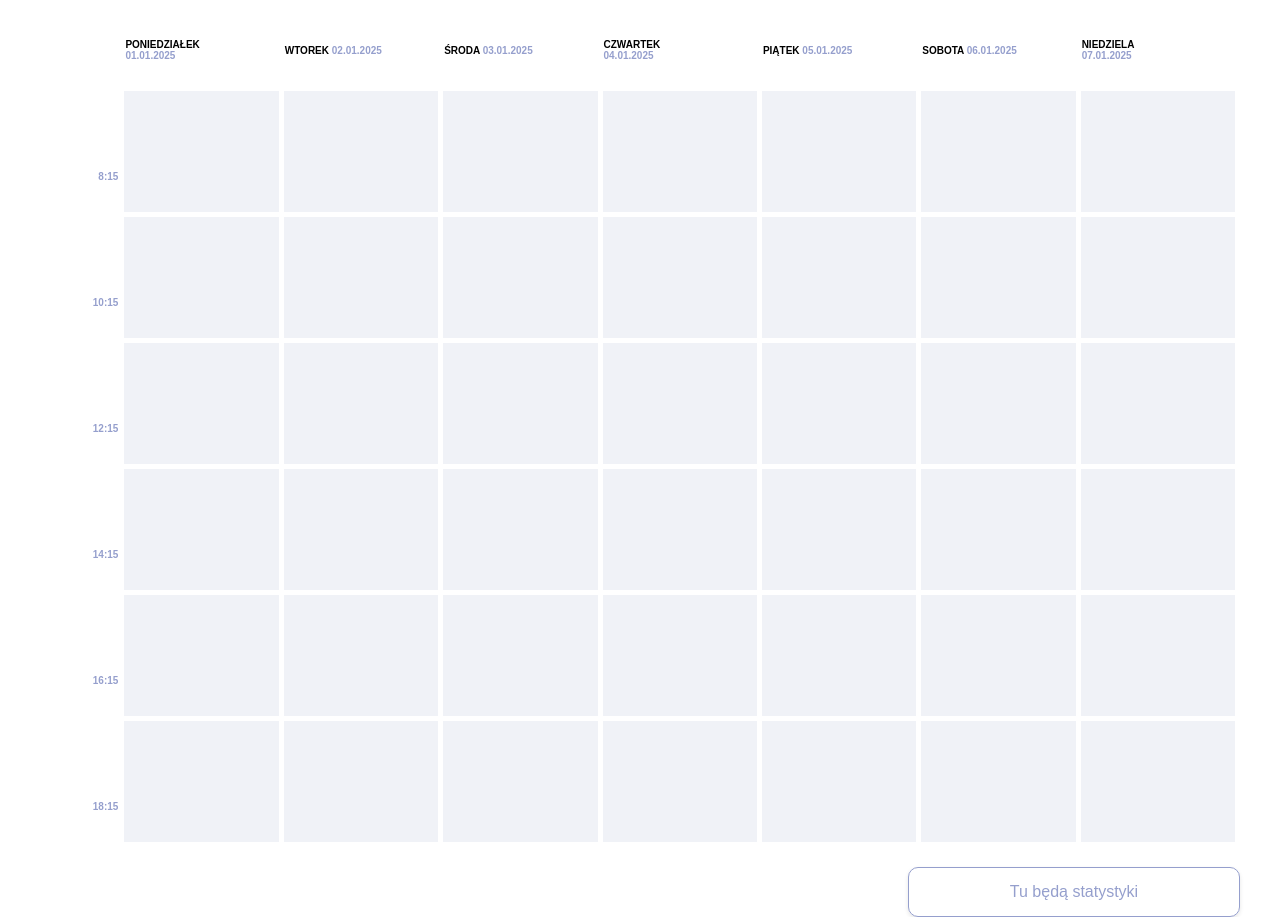
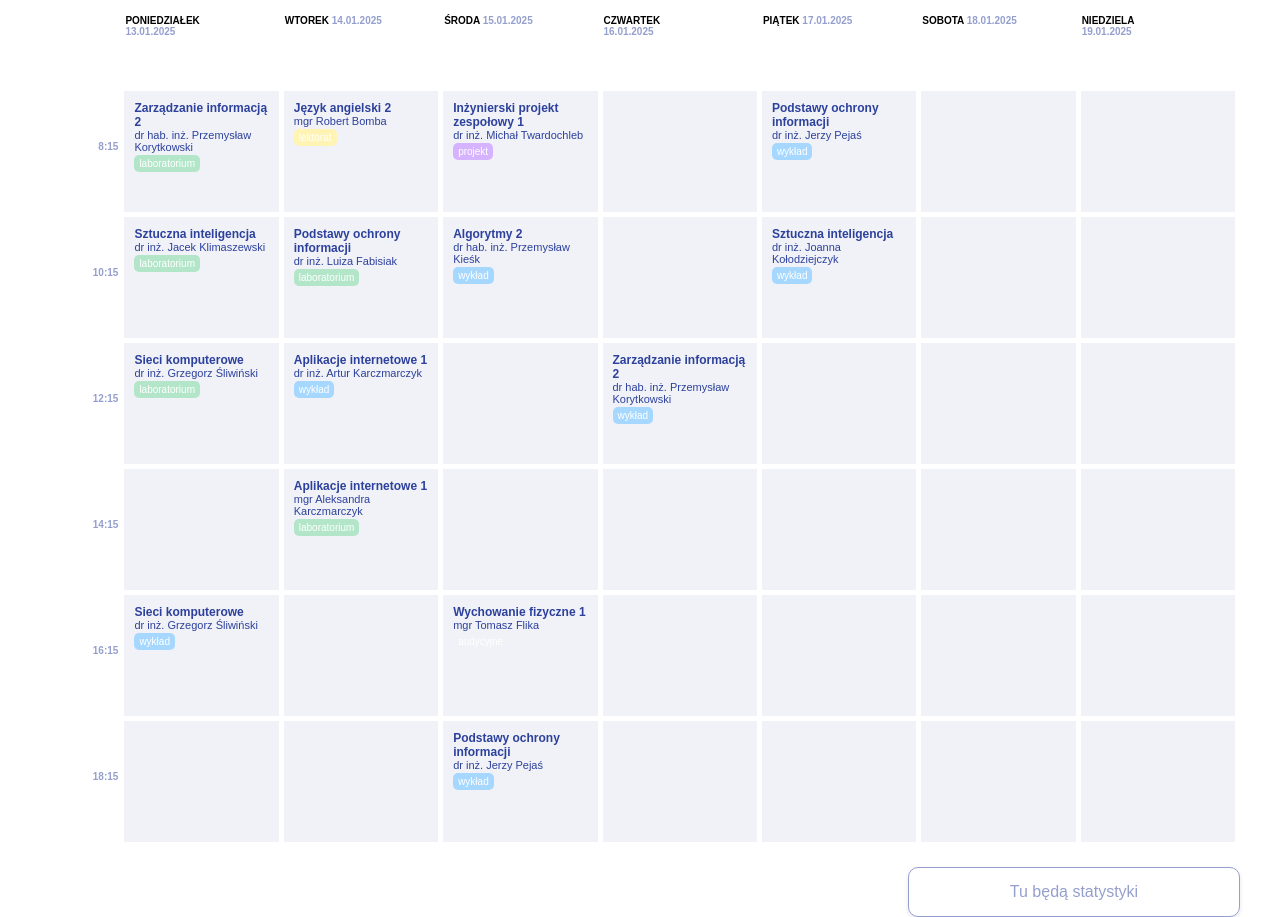
Before and after one commit to exITnerd/Skibidi-GPT, a PHP site: template schedule-app/src/Views/schedule/one_tab_week.php in a window 1280 px wide. Run offline with PHP 8.4, Linux system fonts and the light colour scheme; the template is opened without the code that fills it, so the values that code supplies are empty.

Commit message:
widok_tydzień
sztywniutki widok na tydzień

```diff
--- a/schedule-app/src/Views/schedule/one_tab_week.php
+++ b/schedule-app/src/Views/schedule/one_tab_week.php
@@ -28,6 +28,7 @@
         padding: 10px;
         width: 100px;
         height: 70px;
+        vertical-align: top;
     }
     th {
         background-color: #ffffff;
@@ -70,65 +71,85 @@
         text-align: center;
         color: #959FCD;
     }
+    .subject {
+        font-weight: bold;
+        color: #2D419C;
+        font-size: 12px;
+    }
+    .tutor {
+        font-size: 11px;
+        color: #2D419C;
+    }
+    .type {
+        font-size: 10px;
+        color: #ffffff;
+        border-radius: 5px;
+        padding: 3px 5px;
+        display: inline-block;
+    }
+    .lab { background-color: #B3E6C9; }
+    .wyk { background-color: #A6D8FF; }
+    .lek { background-color: #FFF4B3; }
+    .pro { background-color: #D6B3FF; }
 </style>
 <table>
     <tr>
         <th></th>
         <th>
             poniedziałek
-            <span class="date">01.01.2025</span>
+            <span class="date">13.01.2025</span>
         </th>
         <th>
             wtorek
-            <span class="date">02.01.2025</span>
+            <span class="date">14.01.2025</span>
         </th>
         <th>
             środa
-            <span class="date">03.01.2025</span>
+            <span class="date">15.01.2025</span>
         </th>
         <th>
             czwartek
-            <span class="date">04.01.2025</span>
+            <span class="date">16.01.2025</span>
         </th>
         <th>
             piątek
-            <span class="date">05.01.2025</span>
+            <span class="date">17.01.2025</span>
         </th>
         <th>
             sobota
-            <span class="date">06.01.2025</span>
+            <span class="date">18.01.2025</span>
         </th>
         <th>
             niedziela
-            <span class="date">07.01.2025</span>
+            <span class="date">19.01.2025</span>
         </th>
     </tr>
     <tr>
         <td class="row-header">8:15</td>
+        <td><div class="subject">Zarządzanie informacją 2</div><div class="tutor">dr hab. inż. Przemysław Korytkowski</div><div class="type lab">laboratorium</div></td>
+        <td><div class="subject">Język angielski 2</div><div class="tutor">mgr Robert Bomba</div><div class="type lek">lektorat</div></td>
+        <td><div class="subject">Inżynierski projekt zespołowy 1</div><div class="tutor">dr inż. Michał Twardochleb</div><div class="type pro">projekt</div></td>
         <td></td>
-        <td></td>
-        <td></td>
-        <td></td>
-        <td></td>
+        <td><div class="subject">Podstawy ochrony informacji</div><div class="tutor">dr inż. Jerzy Pejaś</div><div class="type wyk">wykład</div></td>
         <td></td>
         <td></td>
     </tr>
     <tr>
         <td class="row-header">10:15</td>
+        <td><div class="subject">Sztuczna inteligencja</div><div class="tutor">dr inż. Jacek Klimaszewski</div><div class="type lab">laboratorium</div></td>
+        <td><div class="subject">Podstawy ochrony informacji</div><div class="tutor">dr inż. Luiza Fabisiak</div><div class="type lab">laboratorium</div></td>
+        <td><div class="subject">Algorytmy 2</div><div class="tutor">dr hab. inż. Przemysław Kieśk</div><div class="type wyk">wykład</div></td>
         <td></td>
-        <td></td>
-        <td></td>
-        <td></td>
-        <td></td>
+        <td><div class="subject">Sztuczna inteligencja</div><div class="tutor">dr inż. Joanna Kołodziejczyk</div><div class="type wyk">wykład</div></td>
         <td></td>
         <td></td>
     </tr>
     <tr>
         <td class="row-header">12:15</td>
+        <td><div class="subject">Sieci komputerowe</div><div class="tutor">dr inż. Grzegorz Śliwiński</div><div class="type lab">laboratorium</div></td>
+        <td><div class="subject">Aplikacje internetowe 1</div><div class="tutor">dr inż. Artur Karczmarczyk</div><div class="type wyk">wykład</div></td>
         <td></td>
-        <td></td>
-        <td></td>
-        <td></td>
+        <td><div class="subject">Zarządzanie informacją 2</div><div class="tutor">dr hab. inż. Przemysław Korytkowski</div><div class="type wyk">wykład</div></td>
         <td></td>
         <td></td>
         <td></td>
@@ -136,7 +157,7 @@
     <tr>
         <td class="row-header">14:15</td>
         <td></td>
-        <td></td>
+        <td><div class="subject">Aplikacje internetowe 1</div><div class="tutor">mgr Aleksandra Karczmarczyk</div><div class="type lab">laboratorium</div></td>
         <td></td>
         <td></td>
         <td></td>
@@ -145,9 +166,9 @@
     </tr>
     <tr>
         <td class="row-header">16:15</td>
+        <td><div class="subject">Sieci komputerowe</div><div class="tutor">dr inż. Grzegorz Śliwiński</div><div class="type wyk">wykład</div></td>
         <td></td>
-        <td></td>
-        <td></td>
+        <td><div class="subject">Wychowanie fizyczne 1</div><div class="tutor">mgr Tomasz Flika</div><div class="type aud">audycyjne</div></td>
         <td></td>
         <td></td>
         <td></td>
@@ -157,7 +178,7 @@
         <td class="row-header">18:15</td>
         <td></td>
         <td></td>
-        <td></td>
+        <td><div class="subject">Podstawy ochrony informacji</div><div class="tutor">dr inż. Jerzy Pejaś</div><div class="type wyk">wykład</div></td>
         <td></td>
         <td></td>
         <td></td>
```
